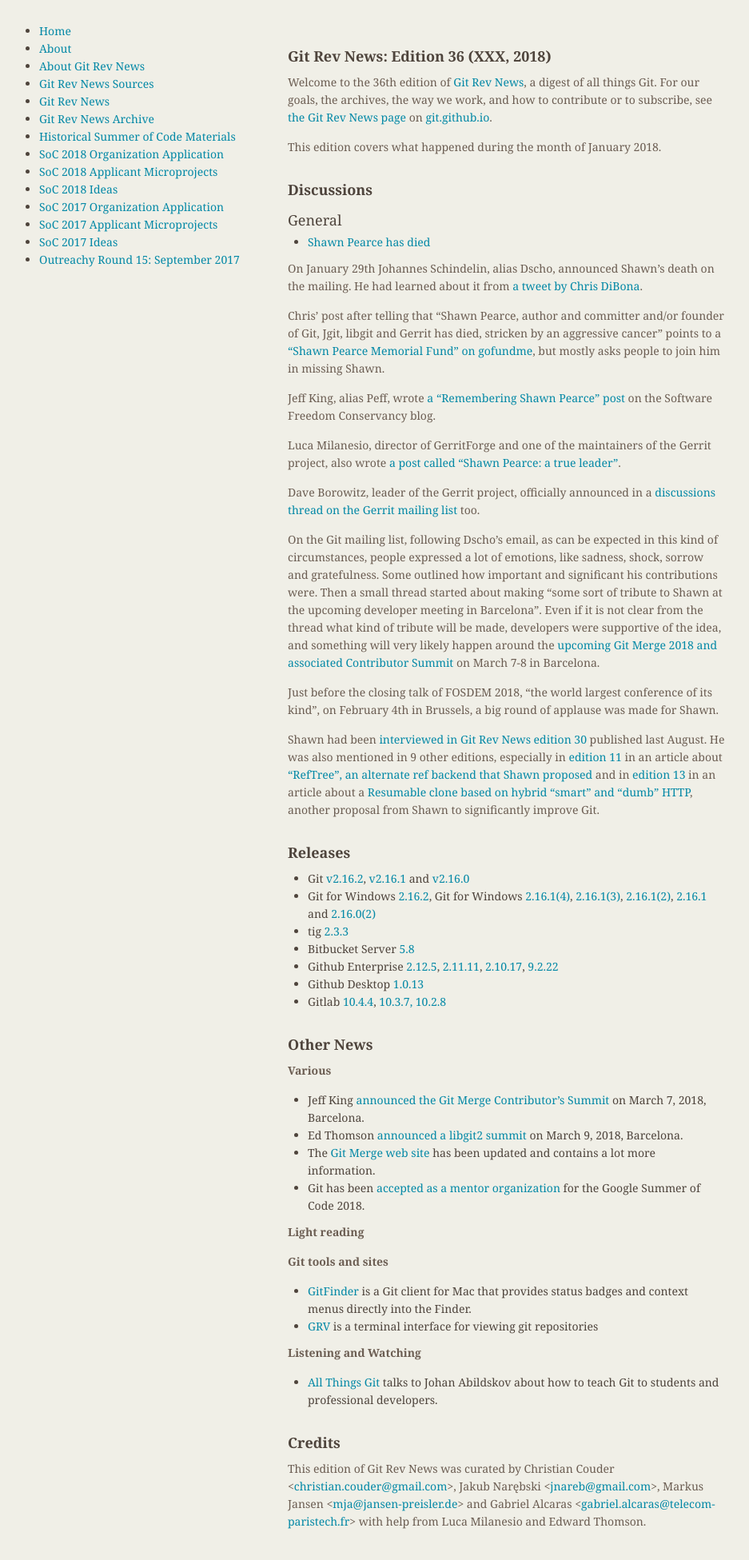
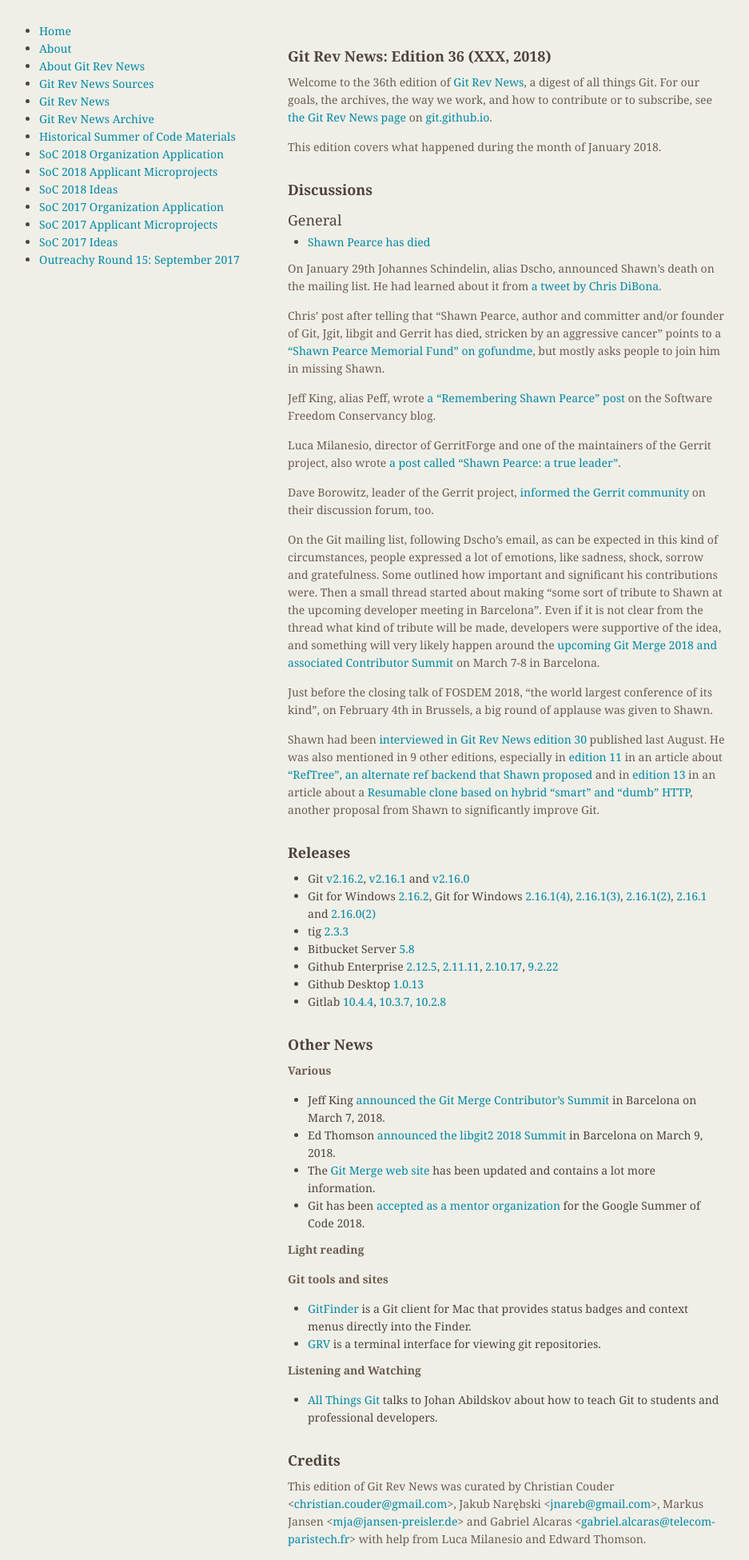
Before and after one commit to git/git.github.io, a Jekyll site: the page built from rev_news/drafts/edition-36.md, in a window 1280 px wide. Shown: the whole page at 80% size, without its empty margins (174-1111 px from the left). Built offline with Jekyll 4.4.1, drawn with Linux system fonts in a browser that asks for light colours; before the commit the page ends 1929 px from its top, so only the background shows below that.

Commit message:
Fixed a few minor typos and changed some words.

```diff
--- a/rev_news/drafts/edition-36.md
+++ b/rev_news/drafts/edition-36.md
@@ -38,7 +38,7 @@
 Luca Milanesio, director of GerritForge and one of the maintainers of the Gerrit project, also wrote
 [a post called "Shawn Pearce: a true leader"](https://gitenterprise.me/2018/01/30/shawn-pearce-a-true-leader/).
 
-Dave Borowitz, leader of the Gerrit project, officially announced in a [discussions thread on the Gerrit mailing list](https://groups.google.com/forum/#!topic/repo-discuss/B4P7G1YirdM/discussion) too.
+Dave Borowitz, leader of the Gerrit project, [informed the Gerrit community](https://groups.google.com/forum/#!topic/repo-discuss/B4P7G1YirdM/discussion) on their discussion forum, too.
 
 On the Git mailing list, following Dscho's email, as can be expected
 in this kind of circumstances, people expressed a lot of emotions,
@@ -53,7 +53,7 @@
 
 Just before the closing talk of FOSDEM 2018, "the world largest
 conference of its kind", on February 4th in Brussels, a big round of
-applause was made for Shawn.
+applause was given to Shawn.
 
 Shawn had been [interviewed in Git Rev News edition 30](https://git.github.io/rev_news/2017/08/16/edition-30/)
 published last August. He was also mentioned in 9 other editions, especially in
@@ -95,9 +95,9 @@
 __Various__
 
 * Jeff King [announced the Git Merge Contributor's Summit](https://public-inbox.org/git/20180119001034.GA29172@sigill.intra.peff.net/)
-on March 7, 2018, Barcelona.
-* Ed Thomson [announced a libgit2 summit](https://public-inbox.org/git/CA+WKDT0rB0XV-99bnYYH7A7=a7doL2fqFR=FOq2DFuczUb9xDw@mail.gmail.com/)
-on March 9, 2018, Barcelona.
+in Barcelona on March 7, 2018.
+* Ed Thomson [announced the libgit2 2018 Summit](https://public-inbox.org/git/CA+WKDT0rB0XV-99bnYYH7A7=a7doL2fqFR=FOq2DFuczUb9xDw@mail.gmail.com/)
+in Barcelona on March 9, 2018.
 * The [Git Merge web site](https://git-merge.com) has been updated and contains a lot more information.
 * Git has been [accepted as a mentor organization](https://public-inbox.org/git/CAP8UFD0Qqf23Ya3BP4oL641G+EsZ9pP17iKpSEV4JFsEbEPPKQ@mail.gmail.com/) for the Google Summer of Code 2018.
 
@@ -106,7 +106,7 @@
 __Git tools and sites__
 
 * [GitFinder](https://gitfinder.com) is a Git client for Mac that provides status badges and context menus directly into the Finder.
-* [GRV](https://github.com/rgburke/grv) is a terminal interface for viewing git repositories
+* [GRV](https://github.com/rgburke/grv) is a terminal interface for viewing git repositories.
 
 __Listening and Watching__
 
```
Also changed, not shown: other parts of rev_news/drafts/edition-36.md (+1 -1 lines).
